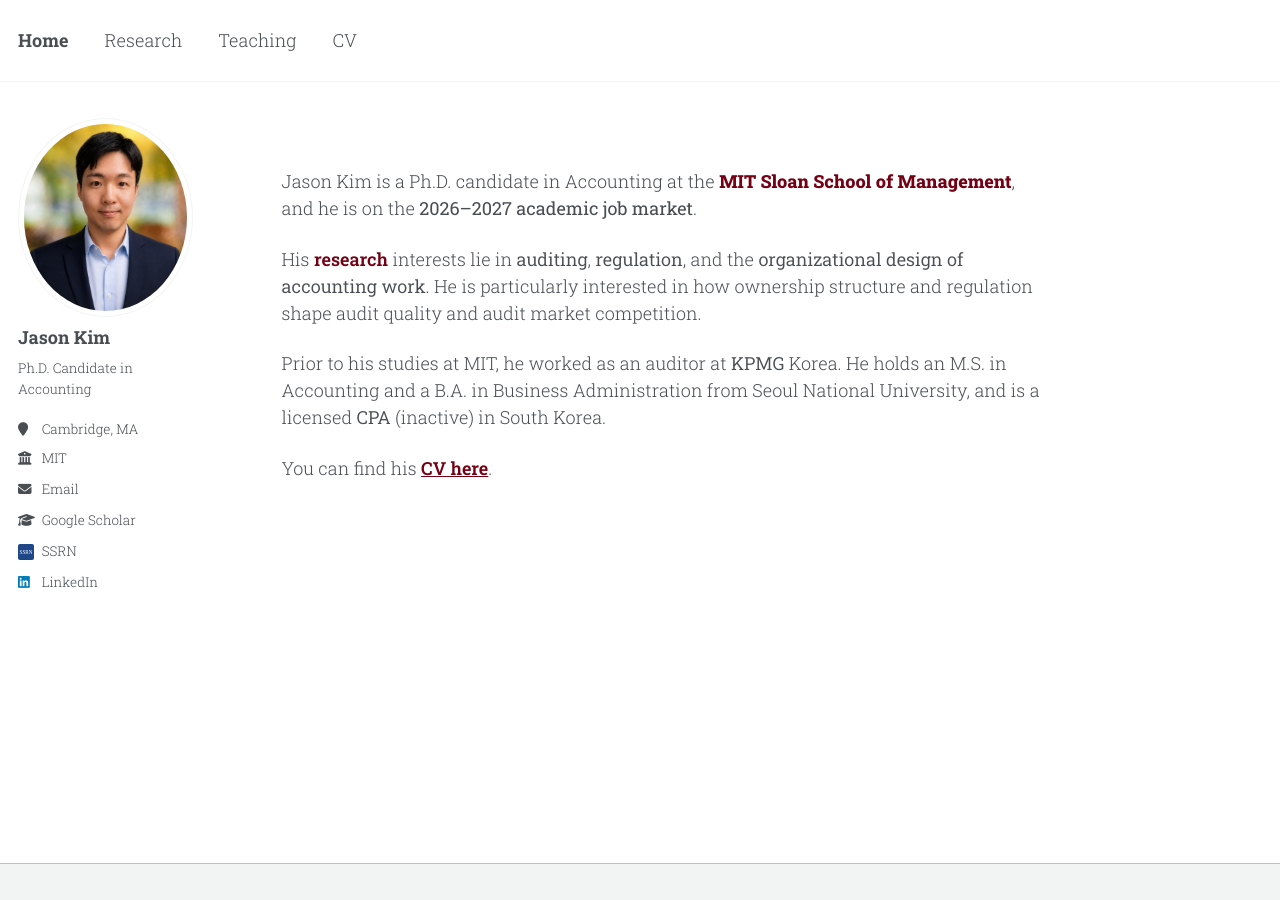
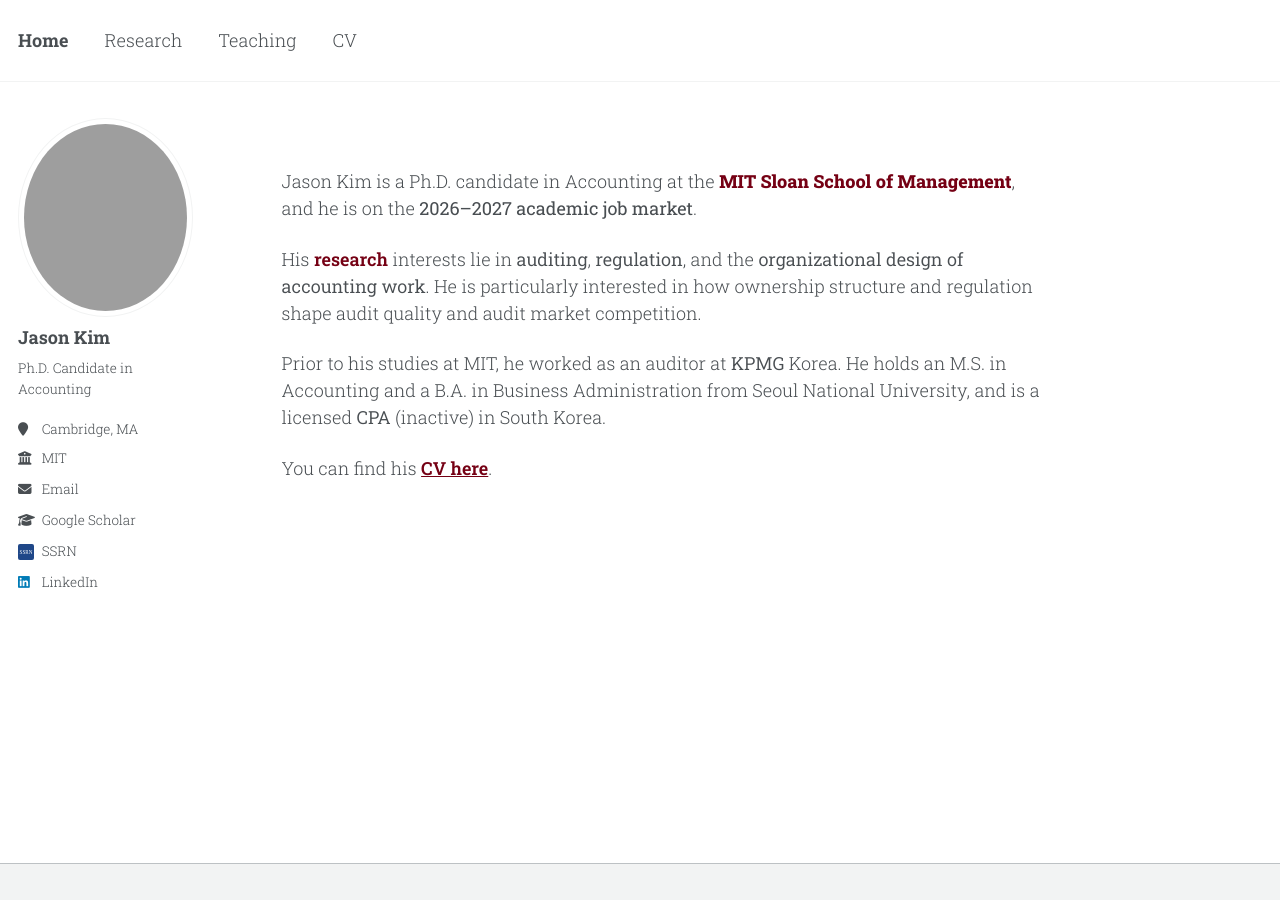
Before and after one commit to jgkim262/jgkim262.github.io, a Jekyll site: the page built from _pages/about.md, in a window 1280 px wide. Built offline with Jekyll 4.4.1, drawn with Linux system fonts in a browser that asks for light colours; a style sheet for code colours, icons or effects is not loaded.

Commit message:
Update _config.yml

```diff
--- a/_config.yml
+++ b/_config.yml
@@ -22,7 +22,7 @@ repository               : "jgkim262/jgkim262.github.io"
 #               Additional customization can be done by editing /_includes/author-profile.html
 author:
   # Biographic information
-  avatar           : "profile_20260826_v4.png"
+  avatar           : "profile_20260826_v5.png"
   name             : "Jason Kim"
   pronouns         : # example: "she/her"
   bio              : "Ph.D. Candidate in Accounting"
```
